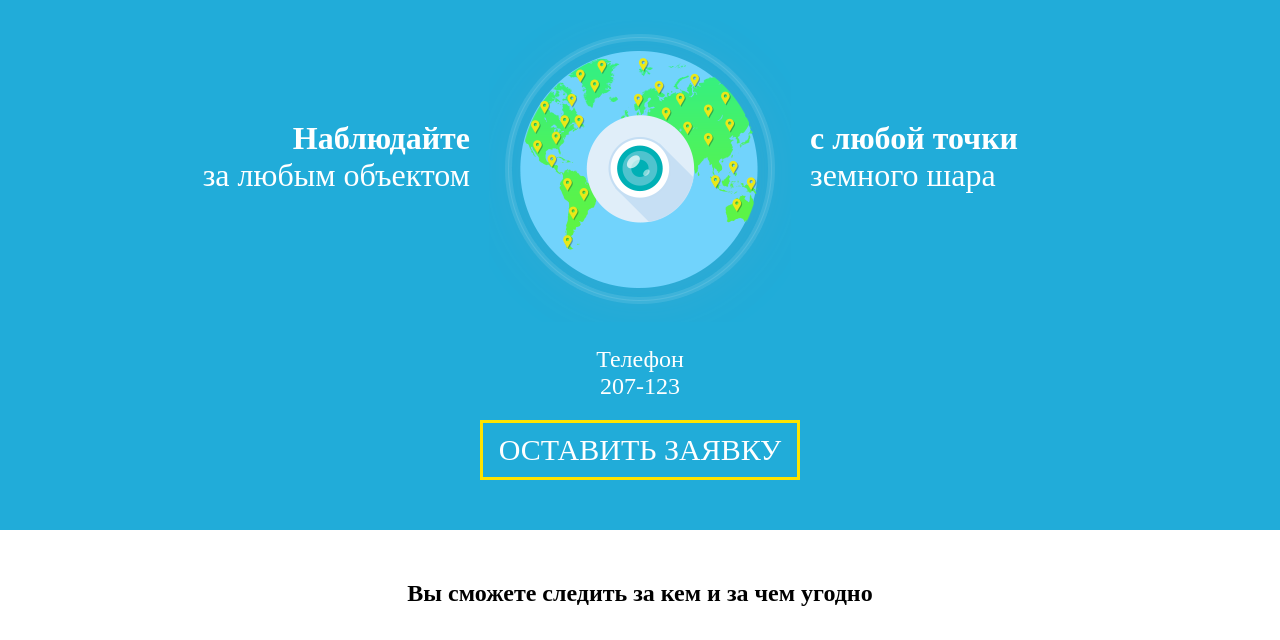
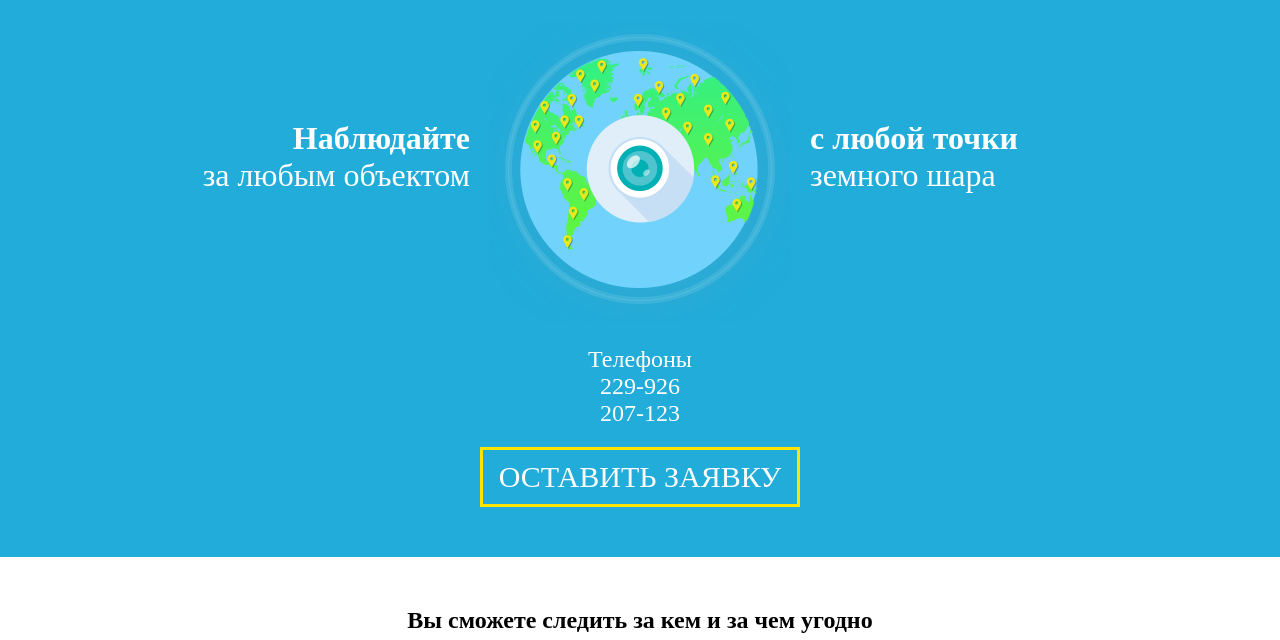
Before and after one commit to ipavelleds/Video, a Django app: page / in a window 1280 px wide. Shown: the top 640 px of the page. Run offline with Django 3.2, Linux system fonts and the light colour scheme; parts of the project's set-up code (start-up, migrations or seed data) failed here and were passed over.

Commit message:
change phones

```diff
--- a/video_server/landing/templates/index.html
+++ b/video_server/landing/templates/index.html
@@ -24,7 +24,8 @@
                 <div class="clearfix"></div>
             </div>
             <div class="contacts">
-                <p>Телефон</p>
+                <p>Телефоны</p>
+                <p class="phone">229-926</p>
                 <p class="phone">207-123</p>
             </div>
             <input type="submit" class="submit-bt big-bt open-popup" value="ОСТАВИТЬ ЗАЯВКУ">
```
